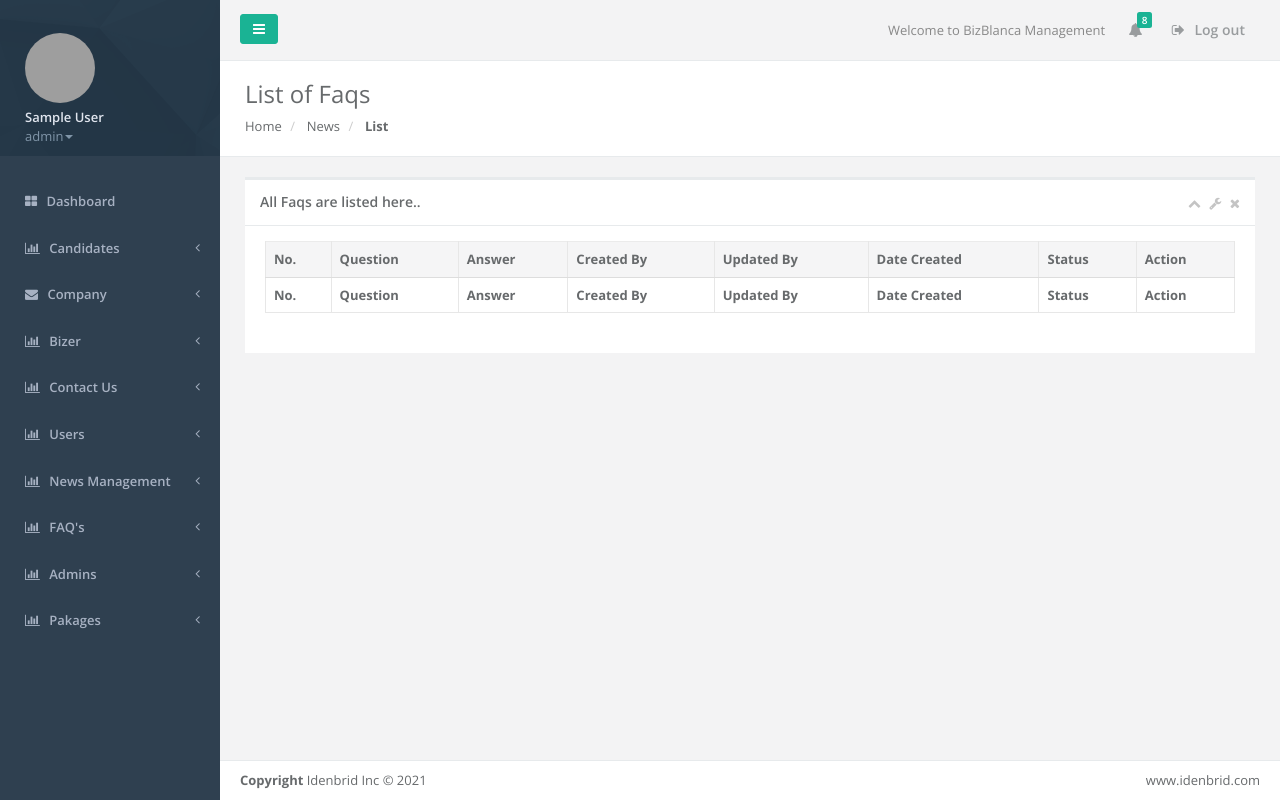
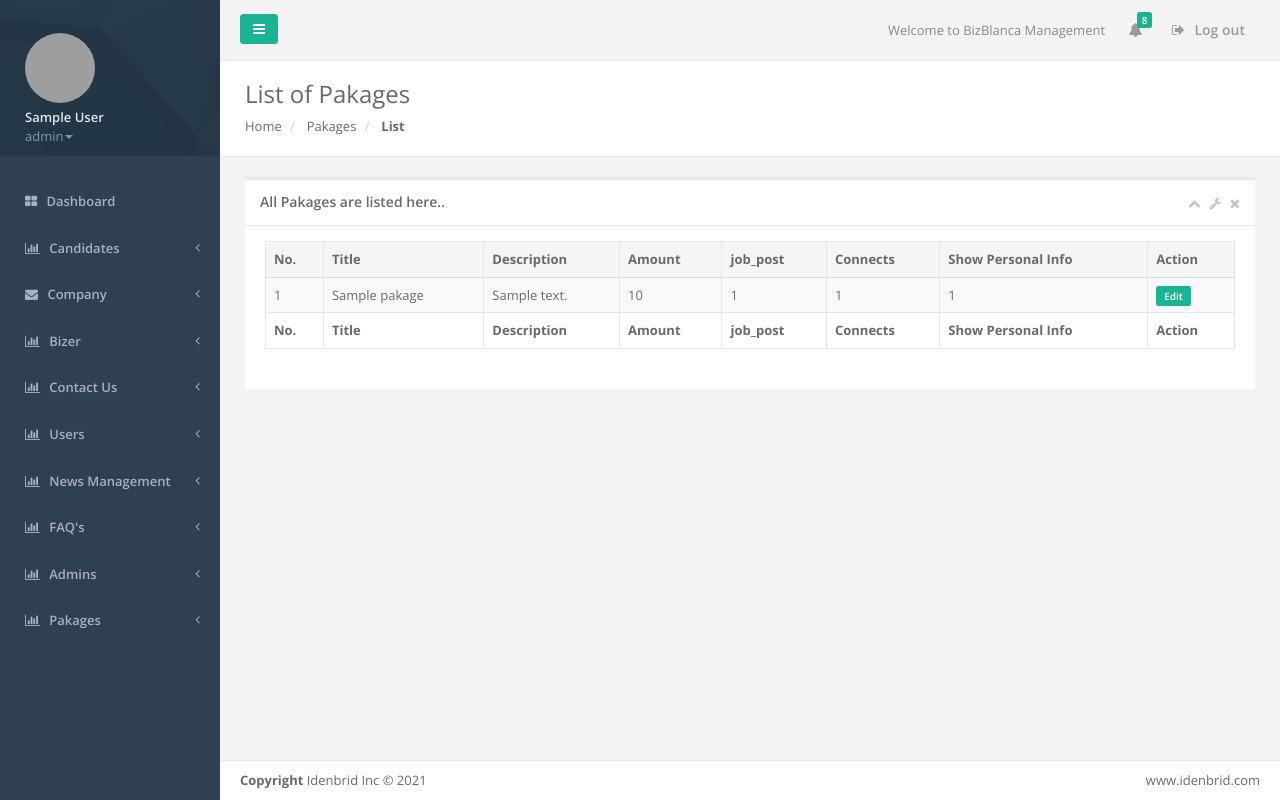
Before and after one commit to Idenbrid1/BizblancaVueProject, a Laravel app: page /admin/pakages/list in a window 1280 px wide. Run offline with Laravel 8, Linux system fonts and the light colour scheme; a user stored in the database is signed in; tables that the repository leaves empty hold one stand-in row (values such as "Sample post"); data that the repository does not hold is empty; some libraries are stand-ins or nearby versions; grey boxes are pictures that could not be loaded.

Commit message:
admin add pakages

```diff
--- a/app/Http/Controllers/Admin/PakagesController.php
+++ b/app/Http/Controllers/Admin/PakagesController.php
@@ -3,19 +3,21 @@
 namespace App\Http\Controllers\Admin;
 
 use App\Http\Controllers\Controller;
+use App\Models\Pakage;
+use View;
 use Illuminate\Http\Request;
-
+use Illuminate\Support\Facades\Auth;
 class PakagesController extends Controller
 {
-    // public function index()
-    // {
-    //     $newsList = News::orderby('created_at', 'DESC')->get();
+    public function index()
+    {
+        $pakages = Pakage::orderby('created_at', 'DESC')->get();
 
-    //     $view = View::make('adminpanel/pages/news_index', compact('newsList'));
-    //     $view->nest('sidebar','adminpanel/partials/sidebar');
-    //     $view->nest('header','adminpanel/partials/header');
-    //     return $view;
-    // }
+        $view = View::make('adminpanel/pages/pakage_index', compact('pakages'));
+        $view->nest('sidebar','adminpanel/partials/sidebar');
+        $view->nest('header','adminpanel/partials/header');
+        return $view;
+    }
 
     /**
      * Show the form for creating a new resource.
@@ -29,4 +31,29 @@ class PakagesController extends Controller
         $view->nest('header','adminpanel/partials/header');
         return $view;
     }
+
+    public function store(Request $request)
+    {
+        if(Auth::guard('admin')->check()){
+            $inputs = $request->all();
+            if($request->hasfile('image'))
+            {
+                $image = $request->image;
+                $name=time() . '_'. $request->title . '.'. $image->getClientOriginalExtension();
+                $image->move(public_path().'/storage/images/pakage/', $name);
+                $inputs['image'] = $name;
+            }
+            else{
+                $inputs['image'] = 'news_profile.png';
+            }
+
+            $inputs['created_by'] = $inputs['updated_by'] = Auth::id();
+
+            $pakage = Pakage::create($inputs);
+            // Notification::send(Auth::guard('admin')->user(), new NewNewsNotification("NEWS Created"));
+            return redirect()->route('admin.pakages.index');
+        }else{
+            return redirect()->route('admin.login');
+        }
+    }
 }
--- /dev/null
+++ b/app/Models/Pakage.php
@@ -0,0 +1,21 @@
+<?php
+
+namespace App\Models;
+
+use Illuminate\Database\Eloquent\Factories\HasFactory;
+use Illuminate\Database\Eloquent\Model;
+
+class Pakage extends Model
+{
+    use HasFactory;
+
+    protected $fillable= [
+        'title',
+        'amount',
+        'image',
+        'job_post',
+        'connect',
+        'is_personal_show',
+        'description',
+    ];
+}
--- a/app/Providers/AppServiceProvider.php
+++ b/app/Providers/AppServiceProvider.php
@@ -3,6 +3,8 @@
 namespace App\Providers;
 
 use Illuminate\Support\ServiceProvider;
+use Illuminate\Support\Facades\Schema;
+
 
 class AppServiceProvider extends ServiceProvider
 {
@@ -23,6 +25,6 @@ class AppServiceProvider extends ServiceProvider
      */
     public function boot()
     {
-        //
+        Schema::defaultStringLength(191);
     }
 }
--- /dev/null
+++ b/resources/views/adminpanel/pages/pakage_index.blade.php
@@ -0,0 +1,218 @@
+@extends('adminpanel.layout.master')
+<!-- ================================== EXTEND TITLE AND META TAGS ============================= -->
+@section('title-meta')
+<title>Bizblanca | Dashboard</title>
+<meta name="description" content="this is description">
+@endsection
+<!-- ====================================== EXTRA CSS LINKS ==================================== -->
+@section('other-css')
+@endsection
+<!-- ======================================== BODY CONTENT ====================================== -->
+@section('content')
+<div class="row wrapper border-bottom white-bg page-heading">
+    <div class="col-lg-10">
+        <h2>List of Pakages</h2>
+        <ol class="breadcrumb">
+            <li>
+                <a href="index.html">Home</a>
+            </li>
+            <li>
+                <a>Pakages</a>
+            </li>
+            <li class="active">
+                <strong>List</strong>
+            </li>
+        </ol>
+    </div>
+    <div class="col-lg-2">
+
+    </div>
+</div>
+<div class="wrapper wrapper-content animated fadeInRight">
+    <div class="row">
+        <div class="col-lg-12">
+            <div class="ibox float-e-margins">
+                <div class="ibox-title">
+                    <h5>All Pakages are listed here..</h5>
+                    <div class="ibox-tools">
+                        <a class="collapse-link">
+                            <i class="fa fa-chevron-up"></i>
+                        </a>
+                        <a class="dropdown-toggle" data-toggle="dropdown" href="#">
+                            <i class="fa fa-wrench"></i>
+                        </a>
+                        <ul class="dropdown-menu dropdown-user">
+                            <li><a href="#">Config option 1</a>
+                            </li>
+                            <li><a href="#">Config option 2</a>
+                            </li>
+                        </ul>
+                        <a class="close-link">
+                            <i class="fa fa-times"></i>
+                        </a>
+                    </div>
+                </div>
+                <div class="ibox-content">
+
+                    <div class="table-responsive">
+                <table class="table table-striped table-bordered table-hover dataTables-example" >
+                <thead>
+                <tr>
+                    <th>No.</th>
+                    <th>Title</th>
+                    <th>Description</th>
+                    <th>Amount</th>
+                    <th>job_post</th>
+                    <th>Connects</th>
+                    <th>Show Personal Info</th>
+                    <th>Action</th>
+                </tr>
+                </thead>
+                <tbody>
+                    @php
+                        $counter = 1;
+                    @endphp
+
+                    @foreach($pakages as $pakage)
+                        <tr class="gradeX" id="row{{$pakage->id}}">
+                            <td>{{$counter}}</td>
+                            <td class="center">{{$pakage->title}}</td>
+                            <td class="center">{{$pakage->description}}</td>
+                            <td class="center">{{$pakage->amount}}</td>
+                            <td class="center">{{$pakage->job_post}}</td>
+                            <td class="center">{{$pakage->connect}}</td>
+                            <td class="center">{{$pakage->is_personal_show}}</td>
+
+                            <td>
+                                <a href="{{ route('admin.news.edit', $pakage->id) }}">
+                                    <small class="label label-primary"><i class="fa"></i>Edit</small>
+                                </a>
+                                <!-- <a onclick="DeleteNews({{ $pakage->id }})">
+                                    <small class="label label-danger"><i class="fa"></i>Delete</small>
+                                </a> -->
+                            </td>
+                        </tr>
+
+                        @php
+                            $counter = $counter + 1;
+                        @endphp
+                    @endforeach
+                </tbody>
+                <tfoot>
+                    <tr>
+                    <th>No.</th>
+                    <th>Title</th>
+                    <th>Description</th>
+                    <th>Amount</th>
+                    <th>job_post</th>
+                    <th>Connects</th>
+                    <th>Show Personal Info</th>
+                    <th>Action</th>
+                    </tr>
+                </tfoot>
+                </table>
+                    </div>
+
+                </div>
+            </div>
+        </div>
+    </div>
+</div>
+@endsection
+<!-- ======================================== FOOTER PAGE SCRIPT ======================================= -->
+@section('other-script')
+<!-- Page-Level Scripts -->
+<script>
+    $(document).ready(function(){
+        $('.dataTables-example').DataTable({
+            dom: '<"html5buttons"B>lTfgitp',
+            buttons: [
+
+                {extend: 'print',
+                    customize: function (win){
+                        $(win.document.body).addClass('white-bg');
+                        $(win.document.body).css('font-size', '10px');
+
+                        $(win.document.body).find('table')
+                                .addClass('compact')
+                                .css('font-size', 'inherit');
+                }
+                }
+            ]
+
+        });
+
+        /* Init DataTables */
+        var oTable = $('#editable').DataTable();
+
+        /* Apply the jEditable handlers to the table */
+        oTable.$('td').editable( '../example_ajax.php', {
+            "callback": function( sValue, y ) {
+                var aPos = oTable.fnGetPosition( this );
+                oTable.fnUpdate( sValue, aPos[0], aPos[1] );
+            },
+            "submitdata": function ( value, settings ) {
+                return {
+                    "row_id": this.parentNode.getAttribute('id'),
+                    "column": oTable.fnGetPosition( this )[2]
+                };
+            },
+
+            "width": "90%",
+            "height": "100%"
+        } );
+
+
+    });
+
+    function fnClickAddRow() {
+        $('#editable').dataTable().fnAddData( [
+            "Custom row",
+            "New row",
+            "New row",
+            "New row",
+            "New row" ] );
+
+    }
+</script>
+<script>
+        function DeleteNews(id) {
+        swal({
+
+            title: "本当に削除したいですか？", // You really want to delete ?
+            text: "Your will not be able to recover this!",
+            type: "warning",
+            showCancelButton: true,
+            confirmButtonColor: "#DD6B55",
+            confirmButtonText: "Yes, Delete",
+            cancelButtonText: "No, Cancel",
+            closeOnConfirm: false,
+            closeOnCancel: false
+            },
+            function (isConfirm) {
+            if (isConfirm) {
+                $.ajax({
+                    method: 'GET',
+                    url: "{{ route('admin.news.destroy', '') }}/" + id,
+                    success: function(response) {
+                        if(response.Status == "Success"){
+                            swal("Deleted!", "News has been deleted.", "success");
+                            $("#row"+id).remove();
+                        }
+                        else if(response.Status == "fail"){
+                            swal("Coudnt Found!", "News not Found", "error");
+                        }
+                        else{
+                            swal("Error!", "Some Logical Error", "error");
+                        }
+                    }
+                });
+            }
+            else {
+                swal("Cancelled", "News is safe :)", "error");
+            }
+
+        });
+        }
+    </script>
+@endsection
--- a/resources/views/adminpanel/partials/sidebar.blade.php
+++ b/resources/views/adminpanel/partials/sidebar.blade.php
@@ -117,7 +117,7 @@
                         class="nav-label">Pakages</span><span class="fa arrow"></span></a>
                 <ul class="nav nav-second-level collapse">
                     <li><a href="{{ route('admin.pakages.create') }}">Create</a></li>
-                    <li><a href="{{ route('admin.pakages.list') }}">List</a></li>
+                    <li><a href="{{ route('admin.pakages.index') }}">List</a></li>
                 </ul>
             </li>
 
--- a/routes/web.php
+++ b/routes/web.php
@@ -251,9 +251,9 @@ Route::prefix('admin')->name('admin.')->group(function(){
         });
         // ===================================PAKAGES ROUTES=======================================
         Route::prefix('pakages')->name('pakages.')->group(function(){
-            Route::get('/list', [App\Http\Controllers\Admin\FaqsController::class, 'index'])->name('list');
-            Route::get('/create', [App\Http\Controllers\Admin\FaqsController::class, 'create'])->name('create');
-            Route::post('/store', [App\Http\Controllers\Admin\FaqsController::class, 'store'])->name('store');
+            Route::get('/list', [App\Http\Controllers\Admin\PakagesController::class, 'index'])->name('index');
+            Route::get('/create', [App\Http\Controllers\Admin\PakagesController::class, 'create'])->name('create');
+            Route::post('/store', [App\Http\Controllers\Admin\PakagesController::class, 'store'])->name('store');
             // Route::get('/show/{id}', [App\Http\Controllers\Admin\FaqsController::class, 'show'])->name('show');
             // Route::get('/edit/{id}', [App\Http\Controllers\Admin\FaqsController::class, 'edit'])->name('edit');
             // Route::post('/update/{id}', [App\Http\Controllers\Admin\FaqsController::class, 'update'])->name('update');
```
Also changed, not shown: resources/views/adminpanel/pages/pakages_create.blade.php (+20 -16 lines), database/migrations/2021_11_05_063743_create_candidate_languages_table.php (deleted), database/migrations/2021_11_11_093204_create_pakages_table.php (added).
